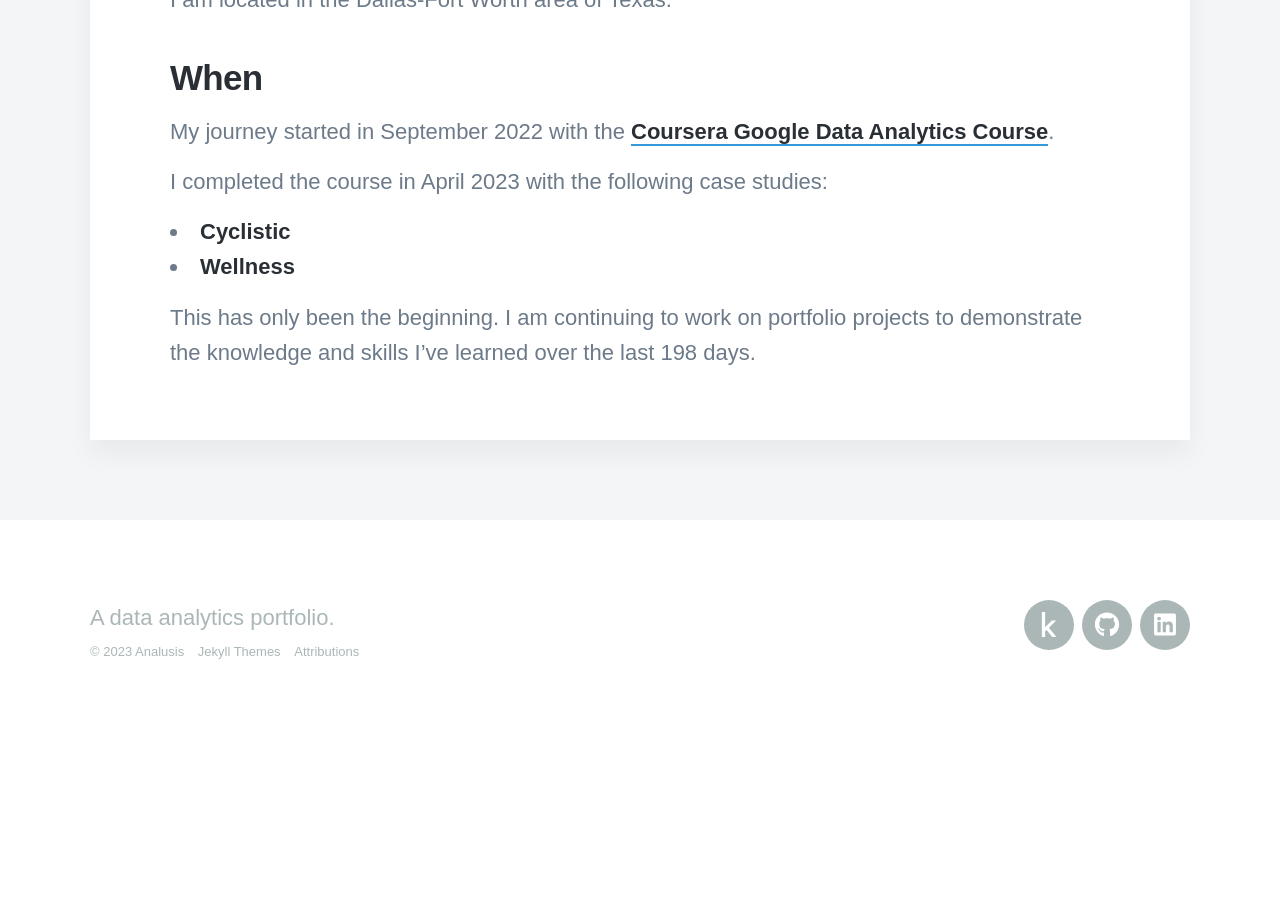
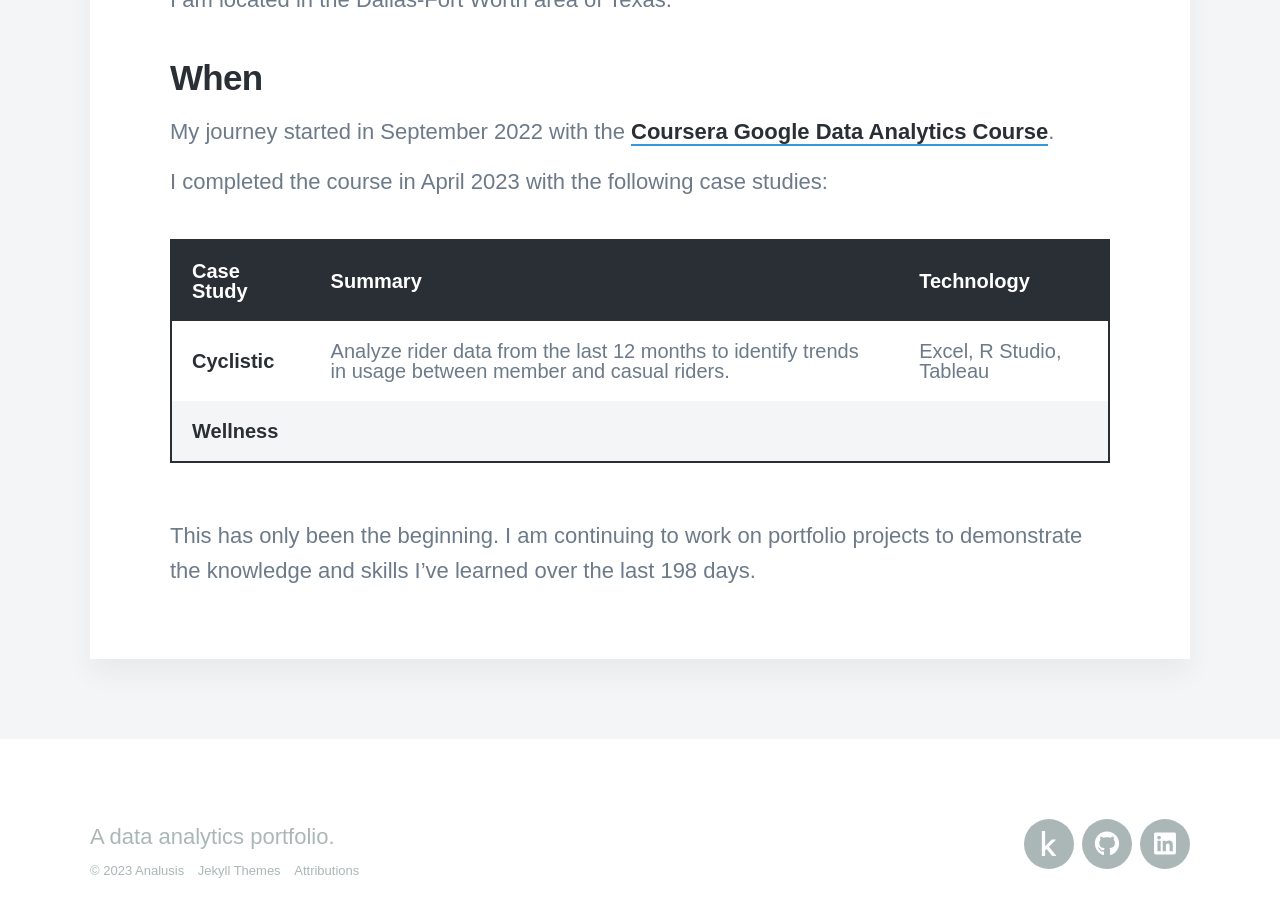
Before and after one commit to analusis/analusis.github.io, a Jekyll site: the page built from _pages/about.md, in a window 1280 px wide and 900 px high, scrolled down 845 px. Built offline with Jekyll 4.4.1, drawn with Linux system fonts in a browser that asks for light colours; nearby versions of some CDN libraries; some web fonts are replaced; before the commit the page ends 1583 px from its top, so only the background shows below that.

Commit message:
Updated about page

```diff
--- a/_pages/about.md
+++ b/_pages/about.md
@@ -1,8 +1,8 @@
 ---
 title: About me
 subtitle: Learning data analytics
-description: Personal is the perfect theme for developers, designers and other creatives.
-featured_image: /images/demo/about.jpg
+description: This page describes internet-safe information about me and the beginning of my journey into data analytics.
+featured_image: /images/about.jpg
 ---
 
 ## Who
@@ -18,8 +18,11 @@ I am located in the Dallas-Fort Worth area of Texas.
 My journey started in September 2022 with the <a href="https://www.coursera.org/google-certificates/data-analytics-certificate" target="_blank">Coursera Google Data Analytics Course</a>.
 
 I completed the course in April 2023 with the following case studies:
-* <a href="">Cyclistic</a>
-* <a href="">Wellness</a>
+
+| Case Study               | Summary | Technology               |
+|--------------------------|---------|--------------------------|
+| <a href="">Cyclistic</a> | Analyze rider data from the last 12 months to identify trends in usage between member and casual riders. | Excel, R Studio, Tableau |
+| <a href="">Wellness</a>  |  | |
 
 {% assign currentDate = site.time | date: '%s' %}
 {% assign startDate = '2022-09-19' | date: '%s' %}
```
Also changed, not shown: images/about.jpg (added).
